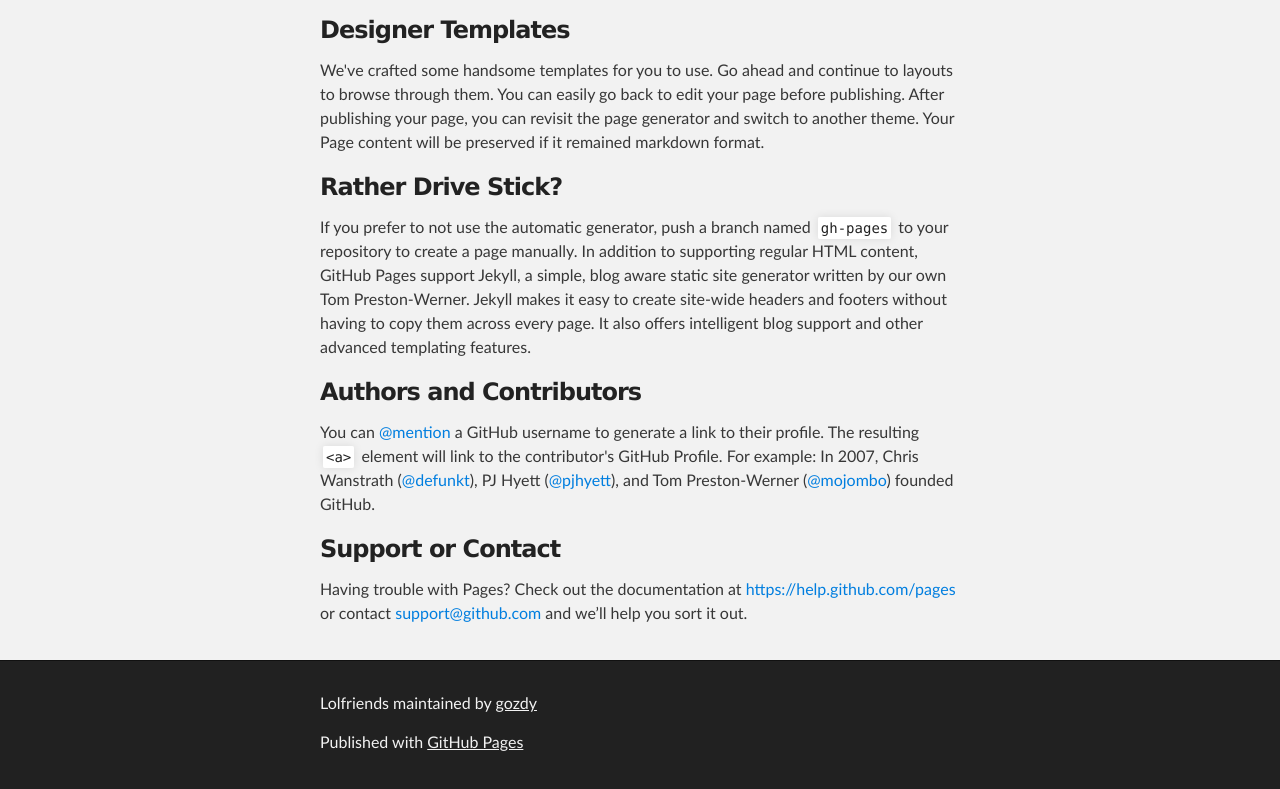
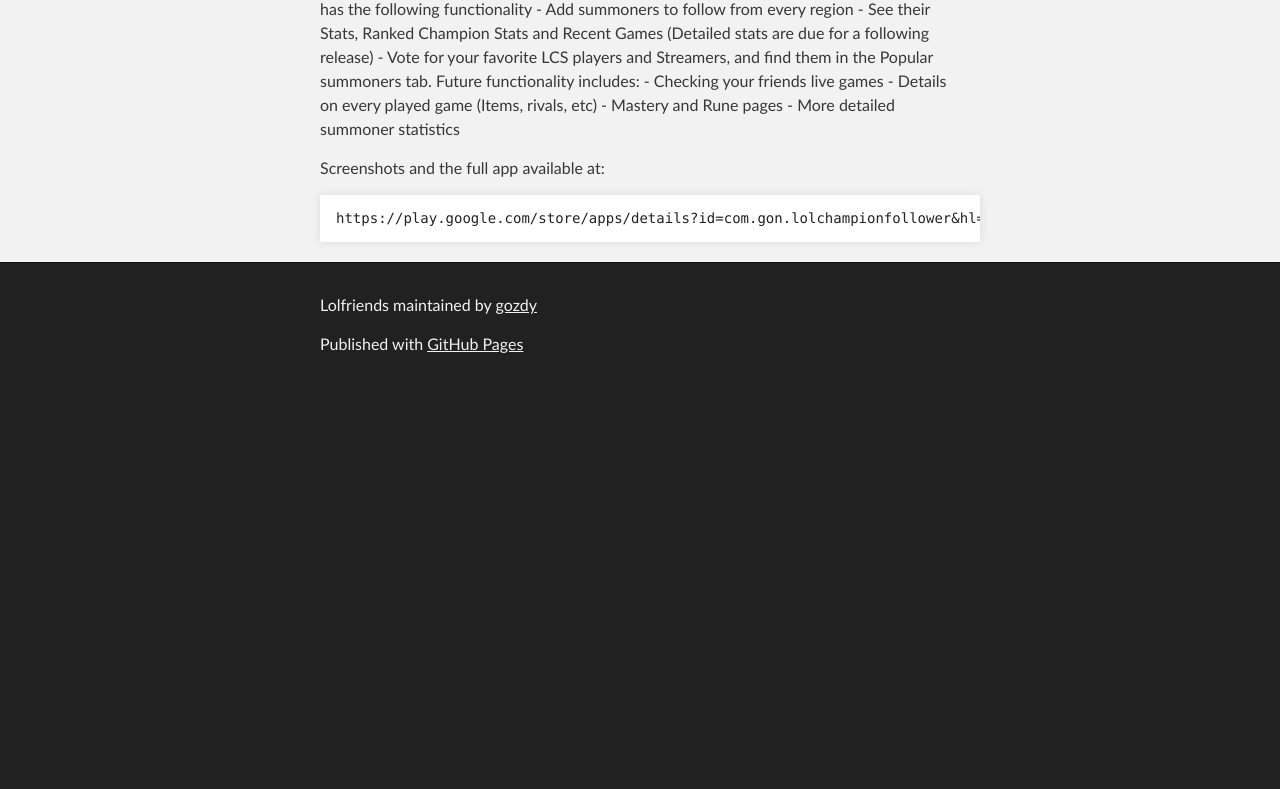
Before and after one commit to gozdy/LoLFriends, a plain HTML site: page index.html in a window 1280 px wide. Shown: the part 357-1146 px from the top of the page. After the commit the page ends 800 px from the top, so only its background shows below. Drawn offline with Linux system fonts and the light colour scheme.

```diff
--- a/index.html
+++ b/index.html
@@ -32,29 +32,14 @@
     <div id="main_content_wrap" class="outer">
       <section id="main_content" class="inner">
         <h3>
-<a id="welcome-to-github-pages" class="anchor" href="#welcome-to-github-pages" aria-hidden="true"><span class="octicon octicon-link"></span></a>Welcome to GitHub Pages.</h3>
+<a id="lol-friends" class="anchor" href="#lol-friends" aria-hidden="true"><span class="octicon octicon-link"></span></a>LoL Friends</h3>
 
-<p>LoL Friends is an Android app available at: https://play.google.com/store/apps/details?id=com.gon.lolchampionfollower</p>
+<p>LoLSummoners is a new app to help you see how your friends are doing in the Fields of Justice. Adapting the material design to make it look really beautiful! The current version has the following functionality - Add summoners to follow from every region - See their Stats, Ranked Champion Stats and Recent Games (Detailed stats are due for a following release) - Vote for your favorite LCS players and Streamers, and find them in the Popular summoners tab. Future functionality includes: - Checking your friends live games - Details on every played game (Items, rivals, etc) - Mastery and Rune pages - More detailed summoner statistics</p>
 
-<h3>
-<a id="designer-templates" class="anchor" href="#designer-templates" aria-hidden="true"><span class="octicon octicon-link"></span></a>Designer Templates</h3>
+<p>Screenshots and the full app available at:</p>
 
-<p>We've crafted some handsome templates for you to use. Go ahead and continue to layouts to browse through them. You can easily go back to edit your page before publishing. After publishing your page, you can revisit the page generator and switch to another theme. Your Page content will be preserved if it remained markdown format.</p>
-
-<h3>
-<a id="rather-drive-stick" class="anchor" href="#rather-drive-stick" aria-hidden="true"><span class="octicon octicon-link"></span></a>Rather Drive Stick?</h3>
-
-<p>If you prefer to not use the automatic generator, push a branch named <code>gh-pages</code> to your repository to create a page manually. In addition to supporting regular HTML content, GitHub Pages support Jekyll, a simple, blog aware static site generator written by our own Tom Preston-Werner. Jekyll makes it easy to create site-wide headers and footers without having to copy them across every page. It also offers intelligent blog support and other advanced templating features.</p>
-
-<h3>
-<a id="authors-and-contributors" class="anchor" href="#authors-and-contributors" aria-hidden="true"><span class="octicon octicon-link"></span></a>Authors and Contributors</h3>
-
-<p>You can <a href="https://github.com/blog/821" class="user-mention">@mention</a> a GitHub username to generate a link to their profile. The resulting <code>&lt;a&gt;</code> element will link to the contributor's GitHub Profile. For example: In 2007, Chris Wanstrath (<a href="https://github.com/defunkt" class="user-mention">@defunkt</a>), PJ Hyett (<a href="https://github.com/pjhyett" class="user-mention">@pjhyett</a>), and Tom Preston-Werner (<a href="https://github.com/mojombo" class="user-mention">@mojombo</a>) founded GitHub.</p>
-
-<h3>
-<a id="support-or-contact" class="anchor" href="#support-or-contact" aria-hidden="true"><span class="octicon octicon-link"></span></a>Support or Contact</h3>
-
-<p>Having trouble with Pages? Check out the documentation at <a href="https://help.github.com/pages">https://help.github.com/pages</a> or contact <a href="mailto:support@github.com">support@github.com</a> and we’ll help you sort it out.</p>
+<pre><code>https://play.google.com/store/apps/details?id=com.gon.lolchampionfollower&amp;hl=en
+</code></pre>
       </section>
     </div>
 
```
Also changed, not shown: params.json (+1 -1 lines).
